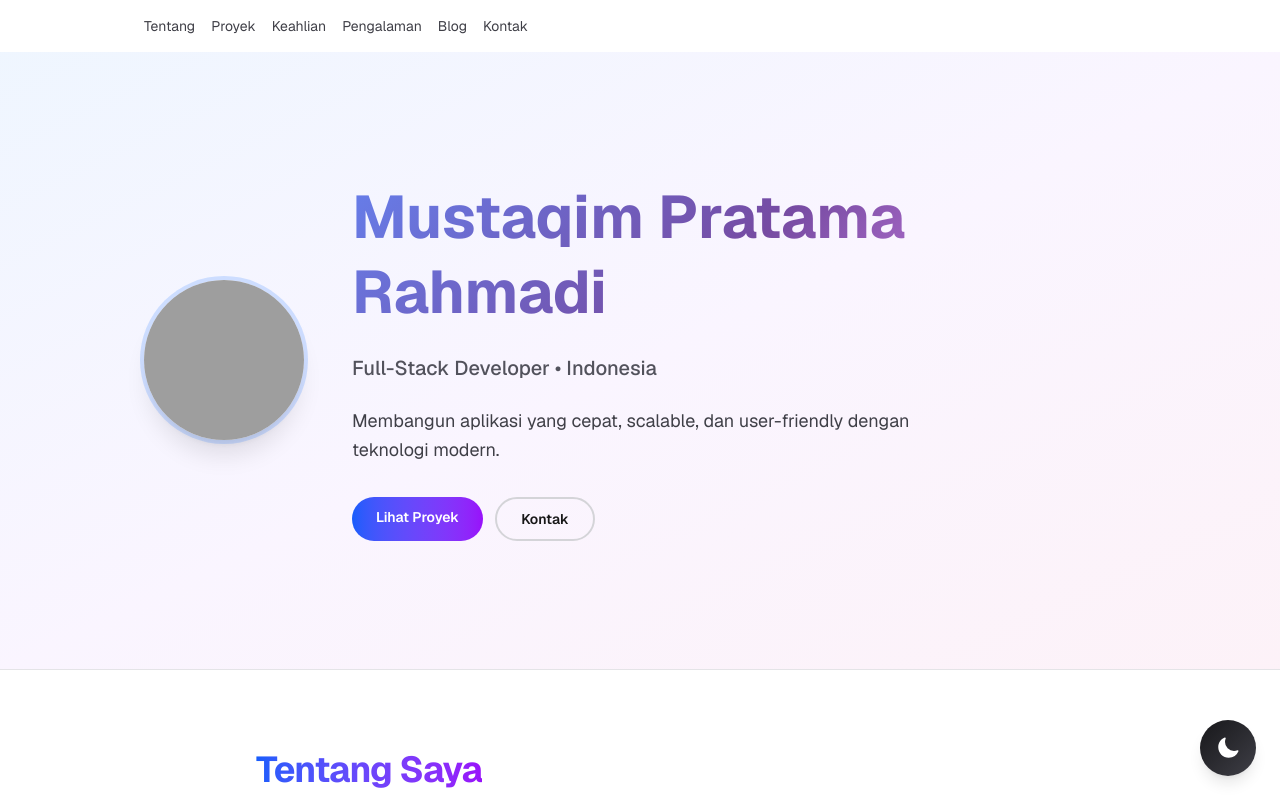
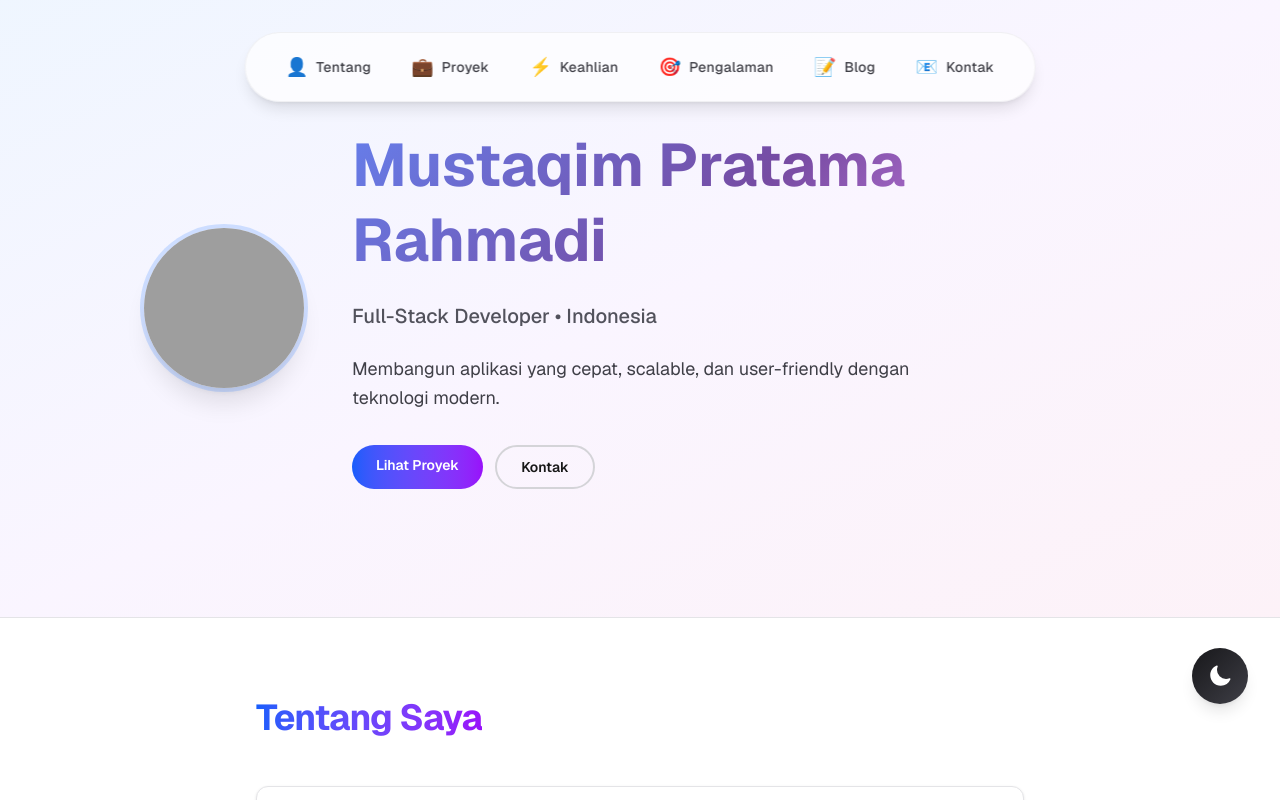
Before and after one commit to Noerz/my-portfolio, a Next.js app: page / in a window 1280 px wide. Shown: the top 800 px of the page. Built offline with nearby package versions, Linux system fonts and the light colour scheme; grey boxes are pictures that could not be loaded.

Commit message:
feat: enhance Navbar with scroll functionality and theme toggle button positioning

```diff
--- a/src/components/Navbar.tsx
+++ b/src/components/Navbar.tsx
@@ -1,58 +1,107 @@
 "use client";
 
-import React, { useCallback } from "react";
+import React, { useCallback, useState, useEffect } from "react";
 
 const sections = [
-  { id: "about", label: "Tentang" },
-  { id: "projects", label: "Proyek" },
-  { id: "skills", label: "Keahlian" },
-  { id: "experience", label: "Pengalaman" },
-  { id: "blog", label: "Blog" },
-  { id: "contact", label: "Kontak" },
+  { id: "about", label: "Tentang", icon: "👤" },
+  { id: "projects", label: "Proyek", icon: "💼" },
+  { id: "skills", label: "Keahlian", icon: "⚡" },
+  { id: "experience", label: "Pengalaman", icon: "🎯" },
+  { id: "blog", label: "Blog", icon: "📝" },
+  { id: "contact", label: "Kontak", icon: "📧" },
 ];
 
 export function Navbar() {
+  const [activeSection, setActiveSection] = useState<string>("");
+  const [showScrollTop, setShowScrollTop] = useState(false);
+
   const scrollToSection = useCallback((id: string) => {
     const el = document.getElementById(id);
     if (el) {
       el.scrollIntoView({ behavior: "smooth", block: "start" });
+      setActiveSection(id);
     }
   }, []);
 
+  const scrollToTop = useCallback(() => {
+    window.scrollTo({ top: 0, behavior: "smooth" });
+    setActiveSection("");
+  }, []);
+
+  useEffect(() => {
+    const handleScroll = () => {
+      setShowScrollTop(window.scrollY > 400);
+    };
+
+    window.addEventListener("scroll", handleScroll);
+    return () => window.removeEventListener("scroll", handleScroll);
+  }, []);
+
   return (
-    <nav className="w-full top-0 z-30">
-      <div className="max-w-5xl mx-auto px-4 py-4 flex items-center justify-between">
-        <div className="hidden md:flex gap-4 items-center">
-          {sections.map((s) => (
+    <>
+      <nav className="fixed top-8 left-1/2 -translate-x-1/2 z-50 opacity-0 animate-fade-in">
+        <div className="flex items-center gap-2 px-6 py-3 bg-white/70 dark:bg-zinc-900/70 backdrop-blur-xl rounded-full shadow-lg border border-zinc-200/50 dark:border-zinc-800/50">
+          {sections.map((section, index) => (
             <button
-              key={s.id}
-              onClick={() => scrollToSection(s.id)}
-              className="text-sm text-zinc-700 dark:text-zinc-300 hover:text-blue-600 dark:hover:text-blue-400 transition bg-transparent border-none cursor-pointer"
+              key={section.id}
+              onClick={() => scrollToSection(section.id)}
+              className={`
+                group flex items-center gap-2 px-4 py-2 rounded-full
+                transition-all duration-300 ease-out
+                hover:scale-105
+                ${
+                  activeSection === section.id
+                    ? "bg-gradient-to-r from-blue-500 to-purple-600 text-white shadow-md"
+                    : "hover:bg-zinc-100/80 dark:hover:bg-zinc-800/80 text-zinc-700 dark:text-zinc-300"
+                }
+              `}
+              style={{
+                animation: `fadeIn 0.6s ease-out forwards`,
+                animationDelay: `${index * 80}ms`,
+                opacity: 0
+              }}
             >
-              {s.label}
+              <span className="text-lg group-hover:scale-110 transition-transform duration-300">
+                {section.icon}
+              </span>
+              <span className="text-sm font-medium tracking-wide hidden md:inline">
+                {section.label}
+              </span>
             </button>
           ))}
         </div>
+      </nav>
 
-        <div className="md:hidden">
-          <select
-            onChange={(e) => scrollToSection(e.target.value)}
-            className="bg-white dark:bg-zinc-900 border border-zinc-200 dark:border-zinc-800 rounded px-3 py-1 text-sm"
-            aria-label="Navigate sections"
-            defaultValue=""
-          >
-            <option value="" disabled>
-              Menu
-            </option>
-            {sections.map((s) => (
-              <option key={s.id} value={s.id}>
-                {s.label}
-              </option>
-            ))}
-          </select>
-        </div>
-      </div>
-    </nav>
+      {/* Scroll to Top Button */}
+      <button
+        onClick={scrollToTop}
+        className={`
+          fixed bottom-8 right-8 z-50
+          flex items-center justify-center
+          w-12 h-12 rounded-full
+          bg-gradient-to-r from-blue-500 to-purple-600
+          text-white shadow-lg
+          hover:scale-110 hover:shadow-xl
+          transition-all duration-300 ease-out
+          ${showScrollTop ? "opacity-100 translate-y-0" : "opacity-0 translate-y-10 pointer-events-none"}
+        `}
+        aria-label="Scroll to top"
+      >
+        <svg
+          className="w-6 h-6"
+          fill="none"
+          stroke="currentColor"
+          viewBox="0 0 24 24"
+        >
+          <path
+            strokeLinecap="round"
+            strokeLinejoin="round"
+            strokeWidth={2}
+            d="M5 10l7-7m0 0l7 7m-7-7v18"
+          />
+        </svg>
+      </button>
+    </>
   );
 }
 
--- a/src/components/ThemeToggle.tsx
+++ b/src/components/ThemeToggle.tsx
@@ -51,7 +51,7 @@ export function ThemeToggle() {
   return (
     <button
       onClick={toggleTheme}
-      className="fixed bottom-6 right-6 z-50 p-4 rounded-full bg-gradient-to-br from-zinc-900 to-zinc-700 dark:from-white dark:to-zinc-200 shadow-lg hover:shadow-xl hover:scale-110 transition-all duration-300 group"
+      className="fixed bottom-24 right-8 z-50 p-4 rounded-full bg-gradient-to-br from-zinc-900 to-zinc-700 dark:from-white dark:to-zinc-200 shadow-lg hover:shadow-xl hover:scale-110 transition-all duration-300 group"
       aria-label={`Switch to ${isDark ? "light" : "dark"} mode`}
       title={`Click to switch to ${isDark ? "light" : "dark"} mode`}
     >
```
